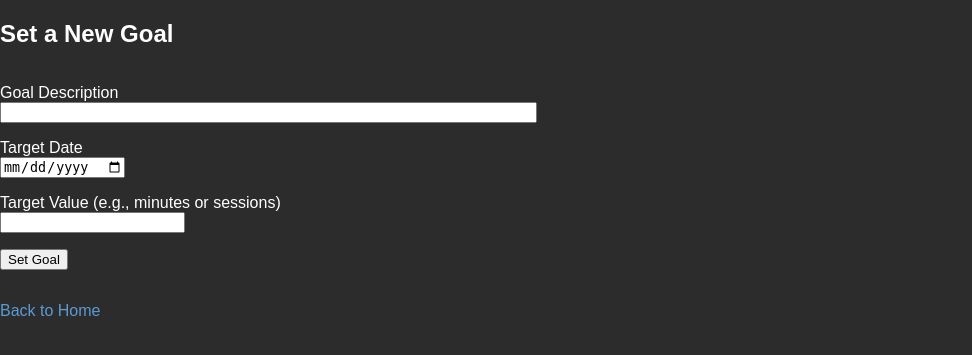
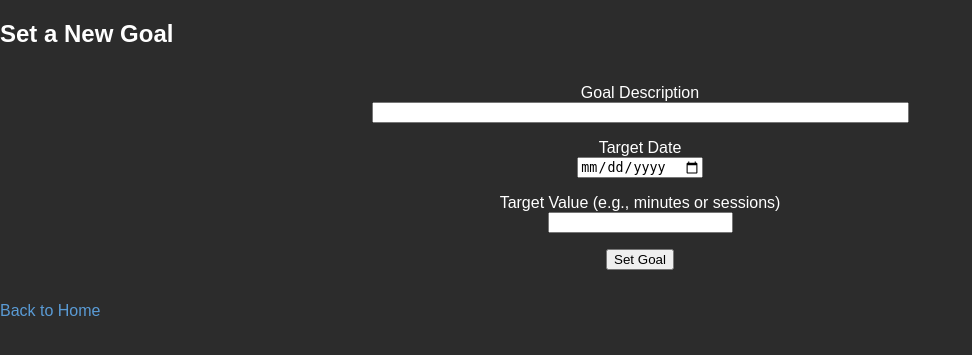
Before and after one commit to DrDimonic/fitness_tracking_app, a Flask app: page /set_goal in a window 1280 px wide. Shown: the top 355 px of the page, without its empty margins (0-972 px from the left). Run offline with Flask 3, Linux system fonts and the light colour scheme.

Commit message:
Center text

```diff
--- a/app/templates/log_workout.html
+++ b/app/templates/log_workout.html
@@ -13,6 +13,11 @@
             min-height: 100vh;
             background-color: #2c2c2c; /* Dark gray background */
             color: #ffffff; /* White text for contrast */
+        }
+
+        /* Center everything on page */
+        form {
+            text-align: center;
         }
 
          /* Style for the "Back to Home" link */
--- a/app/templates/progress.html
+++ b/app/templates/progress.html
@@ -13,6 +13,11 @@
             min-height: 100vh;
             background-color: #2c2c2c; /* Dark gray background */
             color: #ffffff; /* White text for contrast */
+        }
+
+        /* Center everything on page */
+        form {
+            text-align: center;
         }
 
          /* Style for the "Back to Home" link */
--- a/app/templates/set_goal.html
+++ b/app/templates/set_goal.html
@@ -13,6 +13,11 @@
             min-height: 100vh;
             background-color: #2c2c2c;
             color: #ffffff;
+        }
+
+        /* Center everything on page */
+        form {
+            text-align: center;
         }
 
          /* Style for the "Back to Home" link */
```
